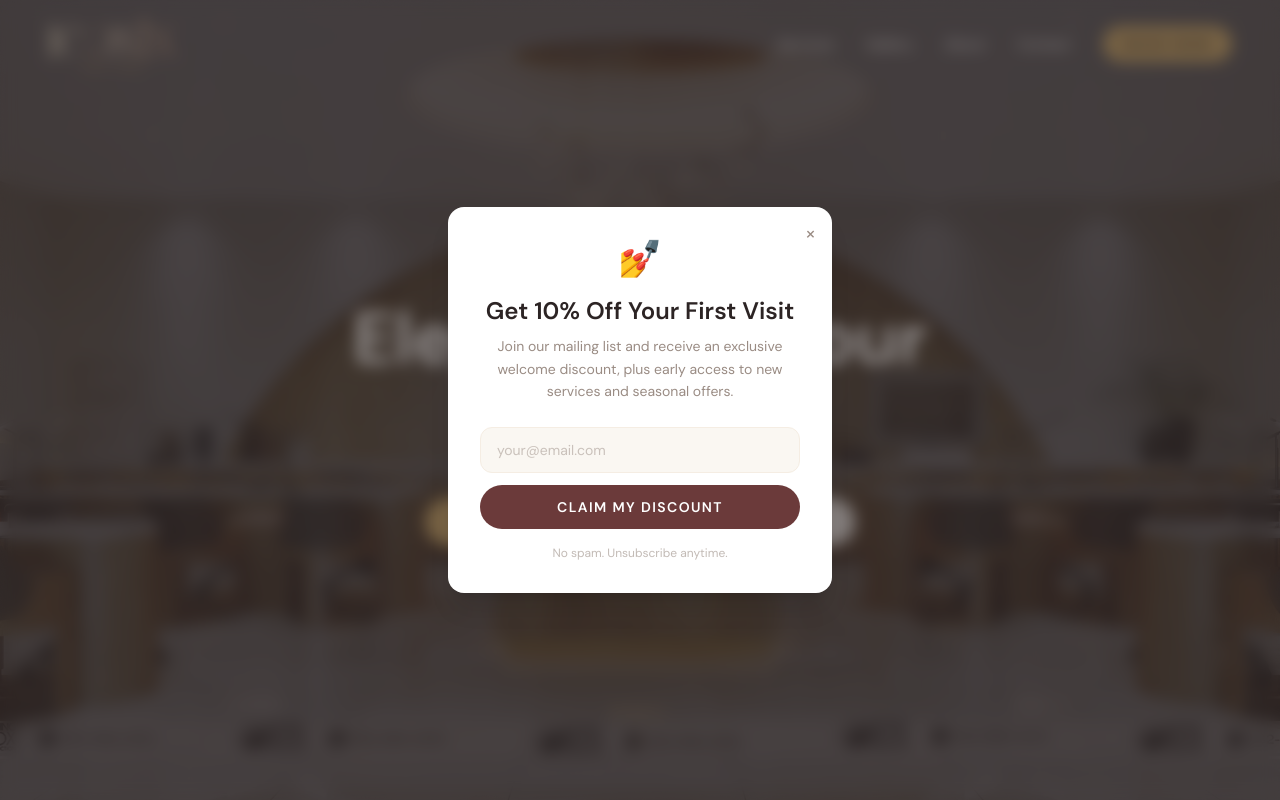
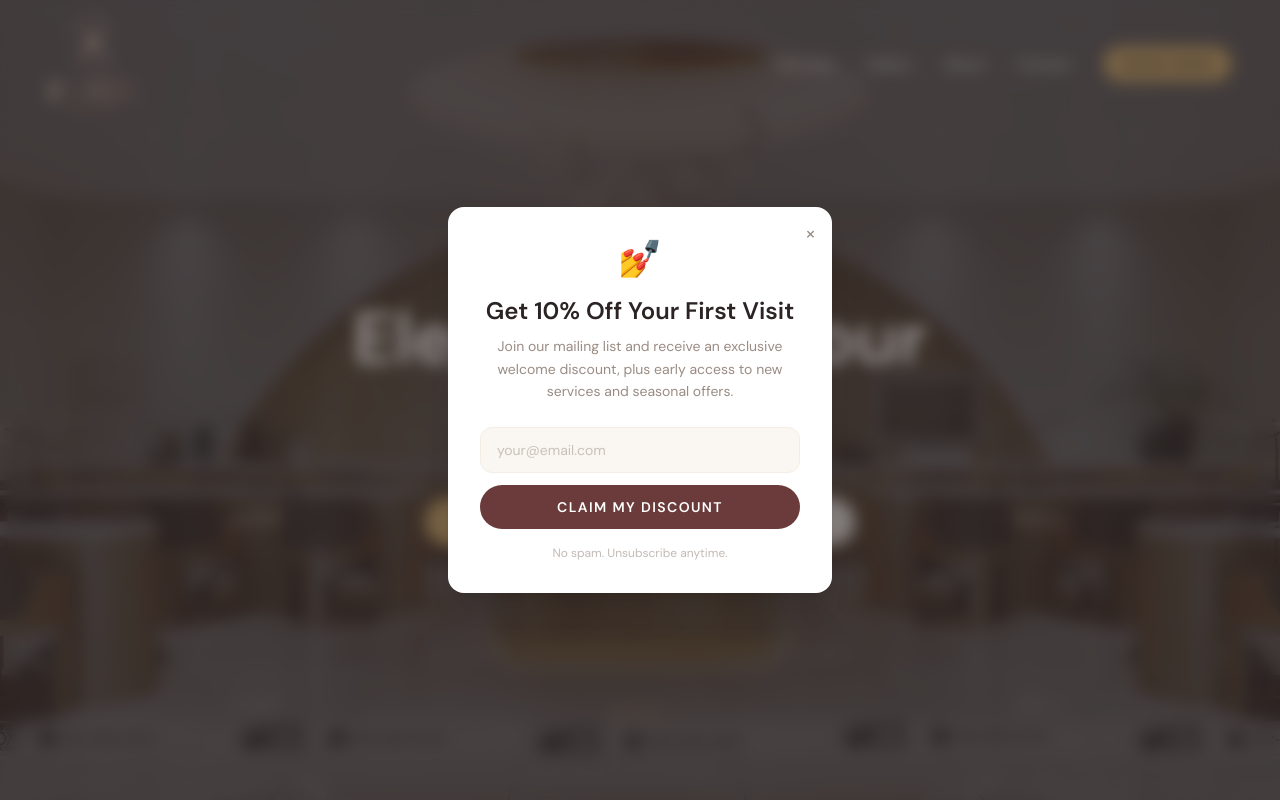
Before and after one commit to ZzBeNnzZ/inconix_nail, a Next.js app: page / in a window 1280 px wide. Shown: the top 800 px of the page. Built offline with nearby package versions, Linux system fonts and the light colour scheme.

Commit message:
Changed logo

```diff
--- a/src/app/globals.css
+++ b/src/app/globals.css
@@ -17,7 +17,7 @@
 }
 
 body {
-  background-color: #FAF7F2;
-  color: #2C2424;
+  background-color: #faf7f2;
+  color: #2c2424;
   font-family: var(--font-dm-sans), sans-serif;
 }
--- a/src/components/Footer.tsx
+++ b/src/components/Footer.tsx
@@ -32,11 +32,11 @@ export default function Footer() {
         {/* Column 1 — Brand + Quick Links */}
         <div>
           <Image
-            src="/images/logo/transparent/logo_iconix_new-05.png"
+            src="/images/logo/transparent/logo_iconix_new-02.png"
             alt={SALON_NAME}
-            width={1990}
-            height={861}
-            className="h-10 w-auto mb-3"
+            width={1080}
+            height={1130}
+            className="h-20 w-auto mb-3"
           />
           <p className="text-sm text-white/50 mb-6 leading-relaxed">
             Premium nail care in a warm, welcoming space. Every visit is a
--- a/src/components/Navbar.tsx
+++ b/src/components/Navbar.tsx
@@ -41,11 +41,11 @@ export default function Navbar() {
         {/* Logo */}
         <Link href="/">
           <Image
-            src="/images/logo/transparent/logo_iconix_new-05.png"
+            src="/images/logo/transparent/logo_iconix_new-02.png"
             alt="Logo"
-            width={1990}
-            height={861}
-            className="h-14 w-auto"
+            width={1080}
+            height={1130}
+            className="h-24 w-auto"
             priority
           />
         </Link>
```
